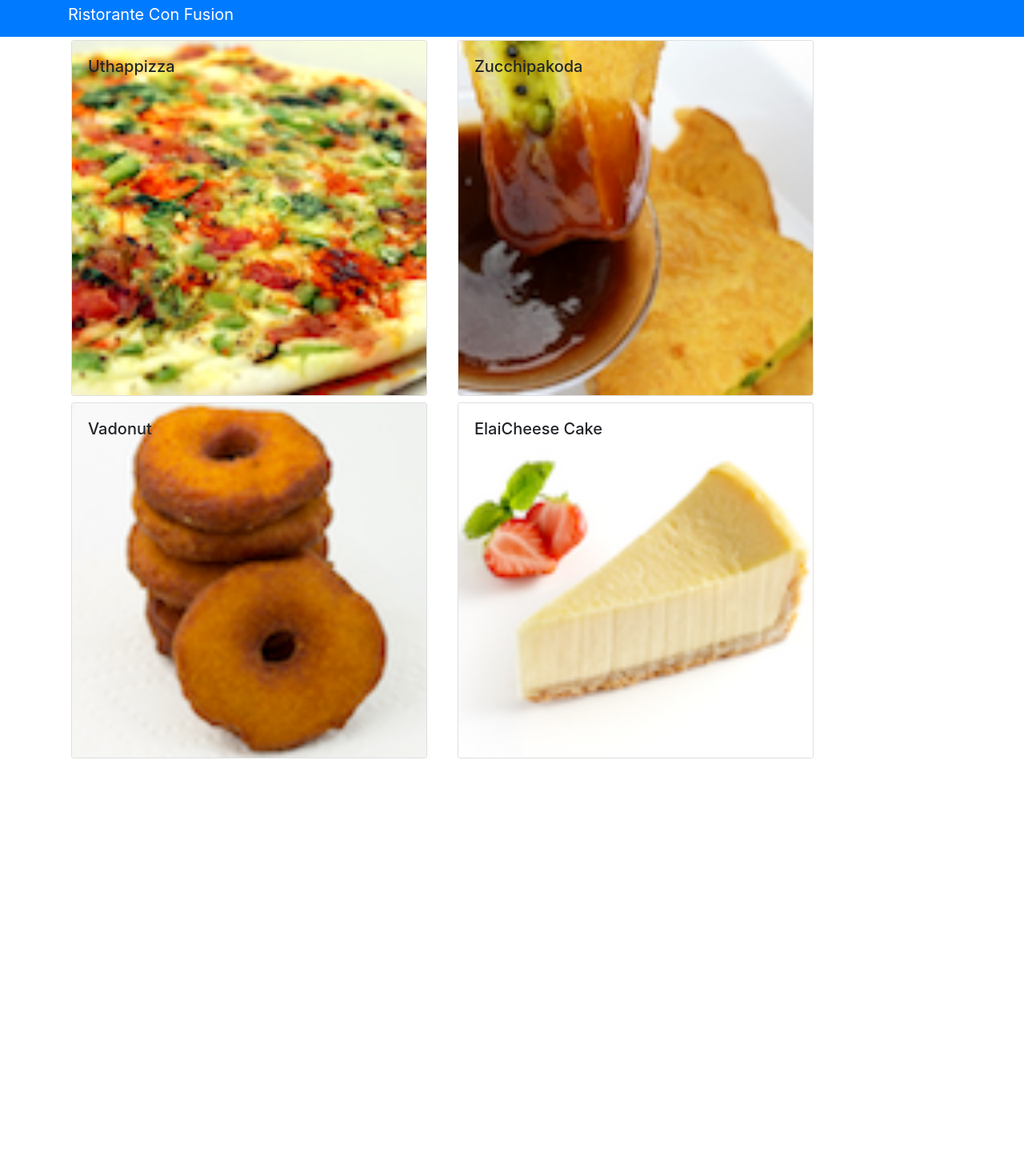
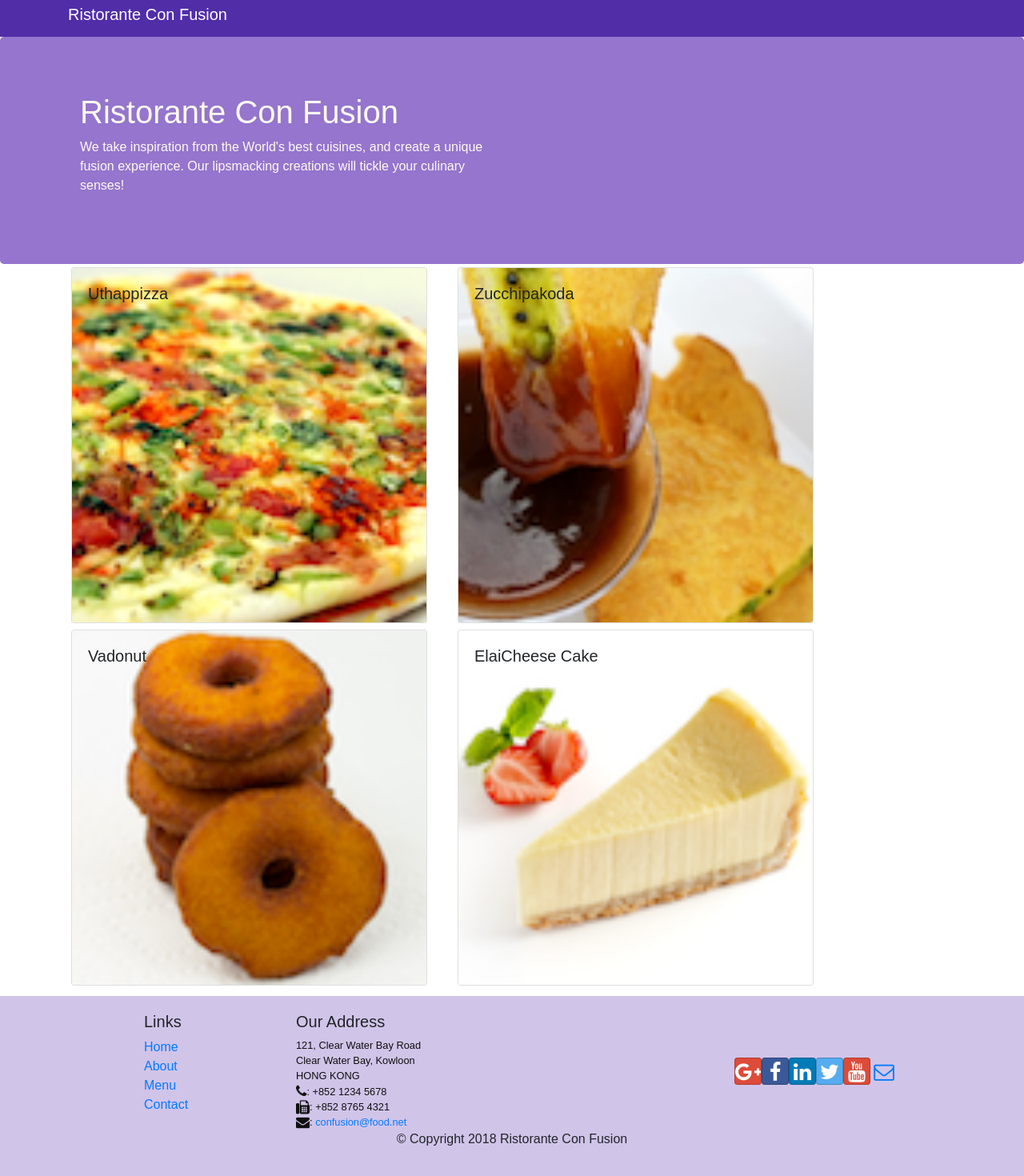
Before and after one commit to mlbudda/Coursera-React, a React (Create React App) app: page / in a window 1280 px wide. Shown: the part 10-1480 px from the top of the page at 80% size. Before the commit the page ends 971 px from the top, so only its background shows below. Built offline with nearby package versions, Linux system fonts and the light colour scheme.

Commit message:
Header and Footer

```diff
--- a/package.json
+++ b/package.json
@@ -4,6 +4,8 @@
   "private": true,
   "dependencies": {
     "bootstrap": "4.0.0",
+    "bootstrap-social": "5.1.1",
+    "font-awesome": "4.7.0",
     "react": "^16.14.0",
     "react-dom": "^16.14.0",
     "react-popper": "0.9.2",
--- a/src/App.css
+++ b/src/App.css
@@ -33,3 +33,37 @@
     transform: rotate(360deg);
   }
 }
+
+.row-header {
+  margin: 0px auto;
+  padding: 0px auto;
+}
+
+.row-content {
+  margin: 0px auto;
+  padding: 50px 0px 50px 0px;
+  border-bottom: 1px ridge;
+  min-height: 400px;
+}
+
+.footer {
+  background-color: #d1c4e9;
+  margin: 0px auto;
+  padding: 20px 0px 20px 0px;
+}
+.jumbotron {
+  padding: 70px 30px 70px 30px;
+  margin: 0px auto;
+  background: #9575cd;
+  color: floralwhite;
+}
+
+address {
+  font-size: 80%;
+  margin: 0px;
+  color: #0f0f0f;
+}
+
+.navbar-dark {
+  background-color: #512da8;
+}
--- /dev/null
+++ b/src/components/FooterComponent.js
@@ -0,0 +1,50 @@
+import React from 'react';
+
+function Footer(props) {
+    return(
+<div className="footer">
+        <div className="container">
+            <div className="row justify-content-center">
+                <div className="col-4 offset-1 col-sm-2">
+                    <h5>Links</h5>
+                    <ul className="list-unstyled">
+                        <li><a href="#">Home</a></li>
+                        <li><a href="#">About</a></li>
+                        <li><a href="#">Menu</a></li>
+                        <li><a href="contactus.html">Contact</a></li>
+                    </ul>
+                </div>
+                <div className="col-7 col-sm-5">
+                    <h5>Our Address</h5>
+                    <address>
+		              121, Clear Water Bay Road<br />
+		              Clear Water Bay, Kowloon<br />
+		              HONG KONG<br />
+		              <i className="fa fa-phone fa-lg"></i>: +852 1234 5678<br />
+		              <i className="fa fa-fax fa-lg"></i>: +852 8765 4321<br />
+		              <i className="fa fa-envelope fa-lg"></i>: <a href="mailto:confusion@food.net">
+                         confusion@food.net</a>
+                    </address>
+                </div>
+                <div className="col-12 col-sm-4 align-self-center">
+                    <div className="text-center">
+                        <a className="btn btn-social-icon btn-google" href="http://google.com/+"><i className="fa fa-google-plus"></i></a>
+                        <a className="btn btn-social-icon btn-facebook" href="http://www.facebook.com/profile.php?id="><i className="fa fa-facebook"></i></a>
+                        <a className="btn btn-social-icon btn-linkedin" href="http://www.linkedin.com/in/"><i className="fa fa-linkedin"></i></a>
+                        <a className="btn btn-social-icon btn-twitter" href="http://twitter.com/"><i className="fa fa-twitter"></i></a>
+                        <a className="btn btn-social-icon btn-google" href="http://youtube.com/"><i className="fa fa-youtube"></i></a>
+                        <a className="btn btn-social-icon" href="mailto:"><i className="fa fa-envelope-o"></i></a>
+                    </div>
+                </div>
+            </div>
+            <div className="row justify-content-center">
+                <div className="col-auto">
+                    <p>© Copyright 2018 Ristorante Con Fusion</p>
+                </div>
+            </div>
+        </div>
+    </div>
+    );
+}
+
+export default Footer;
--- /dev/null
+++ b/src/components/HeaderComponent.js
@@ -0,0 +1,28 @@
+import React, { Component } from 'react';
+import { Navbar, NavbarBrand, Jumbotron } from 'reactstrap';
+
+class Header extends Component {
+    render() {
+        return(
+            <React.Fragment>
+            <Navbar dark>
+                <div className="container">
+                    <NavbarBrand href="/">Ristorante Con Fusion</NavbarBrand>
+                </div>
+            </Navbar>
+            <Jumbotron>
+                <div className="container">
+                    <div className="row row-header">
+                        <div className="col-12 col-sm-6">
+                            <h1>Ristorante Con Fusion</h1>
+                            <p>We take inspiration from the World's best cuisines, and create a unique fusion experience. Our lipsmacking creations will tickle your culinary senses!</p>
+                        </div>
+                    </div>
+                </div>
+            </Jumbotron>
+            </React.Fragment>
+        );
+    }
+}
+
+export default Header;
--- a/src/components/MainComponent.js
+++ b/src/components/MainComponent.js
@@ -1,8 +1,9 @@
 import React, { Component } from 'react';
-import { Navbar, NavbarBrand } from 'reactstrap';
 import Menu from './MenuComponent';
 import DishDetail from './DishdetailComponent'
+import Header from './HeaderComponent'
 import { DISHES } from '../shared/dishes';
+import Footer from './FooterComponent'
 
 class Main extends Component {
 
@@ -22,17 +23,14 @@
   render() {
     return (
       <div>
-        <Navbar dark color="primary">
-          <div className="container">
-            <NavbarBrand href="/">Ristorante Con Fusion</NavbarBrand>
-          </div>
-        </Navbar>
+        <Header />
         <Menu
           dishes={this.state.dishes}
           onClick={(dishId) => this.onDishSelect(dishId)}
         />
         <DishDetail
           dish={this.state.dishes.filter((dish) => dish.id === this.state.selectedDish )[0]} />
+        <Footer />
       </div>
     );
   }
--- a/src/index.js
+++ b/src/index.js
@@ -1,7 +1,9 @@
 import React from 'react';
 import ReactDOM from 'react-dom';
+import 'bootstrap/dist/css/bootstrap.min.css';
+import 'font-awesome/css/font-awesome.min.css';
+import 'bootstrap-social/bootstrap-social.css';
 import './index.css';
-import 'bootstrap/dist/css/bootstrap.min.css'
 import App from './App';
 import registerServiceWorker from './registerServiceWorker';
 
```
Also changed, not shown: 1 other file (tests, documents, lock files or other folders).
